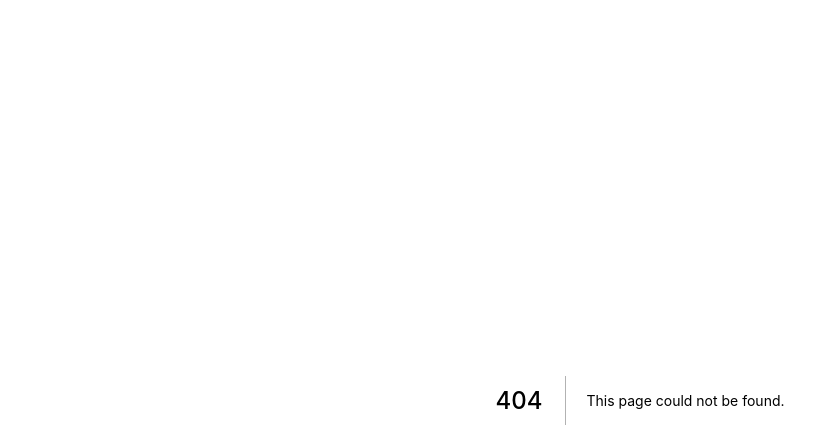
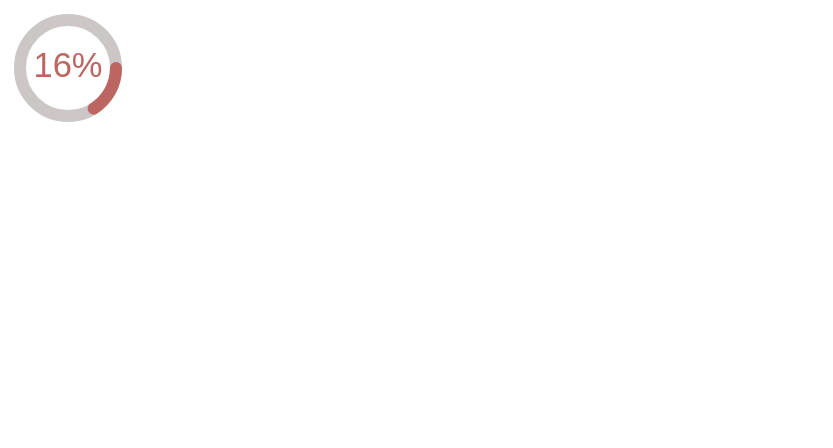
Before and after one commit to goldenshun/dv-playground, a Next.js app: page /percent-circle-outlined in a window 1280 px wide. Before the commit this address had no page. Shown: the top 448 px of the page, without its empty margins (0-833 px from the left). Built offline with nearby package versions, Linux system fonts and the light colour scheme.

Commit message:
Percent Circle Outlined

```diff
--- /dev/null
+++ b/components/PercentCircleOutlined.js
@@ -0,0 +1,43 @@
+const RADIUS = 40;
+const CIRCUMFERENCE = 2 * Math.PI * RADIUS;
+
+const PercentCircle = (props) => {
+  const { percentage, ...rest } = props;
+
+  const text = percentage ? new Intl.NumberFormat('en-US', { style: 'percent' }).format(percentage) : null;
+  return (
+    <svg viewBox="0 0 100 100" width="120" height="120" {...rest}>
+      <circle
+        cx="50%"
+        cy="50%"
+        r="40"
+        stroke="#CBC7C6"
+        strokeWidth="10px"
+        fill="none"
+      />
+      <circle
+        cx="50%"
+        cy="50%"
+        r={RADIUS}
+        stroke="#BD6661"
+        strokeWidth="10px"
+        strokeDasharray={CIRCUMFERENCE}
+        strokeDashoffset={CIRCUMFERENCE * (1 - percentage)}
+        strokeLinecap="round"
+        fill="none"
+      />
+      <text
+        x="50%"
+        y="50%"
+        textAnchor="middle"
+        alignmentBaseline="middle"
+        fill="#BD6661"
+        fontFamily="Arial, Helvetica, sans-serif"
+        fontSize="1.8rem"
+      >
+        { text }
+      </text>
+    </svg>
+  );
+};
+export default PercentCircle;
--- a/pages/index.js
+++ b/pages/index.js
@@ -2,7 +2,8 @@ import Link from 'next/link';
 
 const Index = () => (
   <div>
-    <Link href="/percent-circle"><a>Percent Circle</a></Link>
+    <div><Link href="/percent-circle"><a>Percent Circle</a></Link></div>
+    <div><Link href="/percent-circle-outlined"><a>Percent Circle Outlined</a></Link></div>
   </div>
 );
 
--- /dev/null
+++ b/pages/percent-circle-outlined.js
@@ -0,0 +1,9 @@
+import PercentCircleOutlined from '../components/PercentCircleOutlined';
+
+const PercentCircleOutlinedPage = () => (
+  <div>
+    <PercentCircleOutlined percentage={0.16} />
+  </div>
+);
+
+export default PercentCircleOutlinedPage;
```
